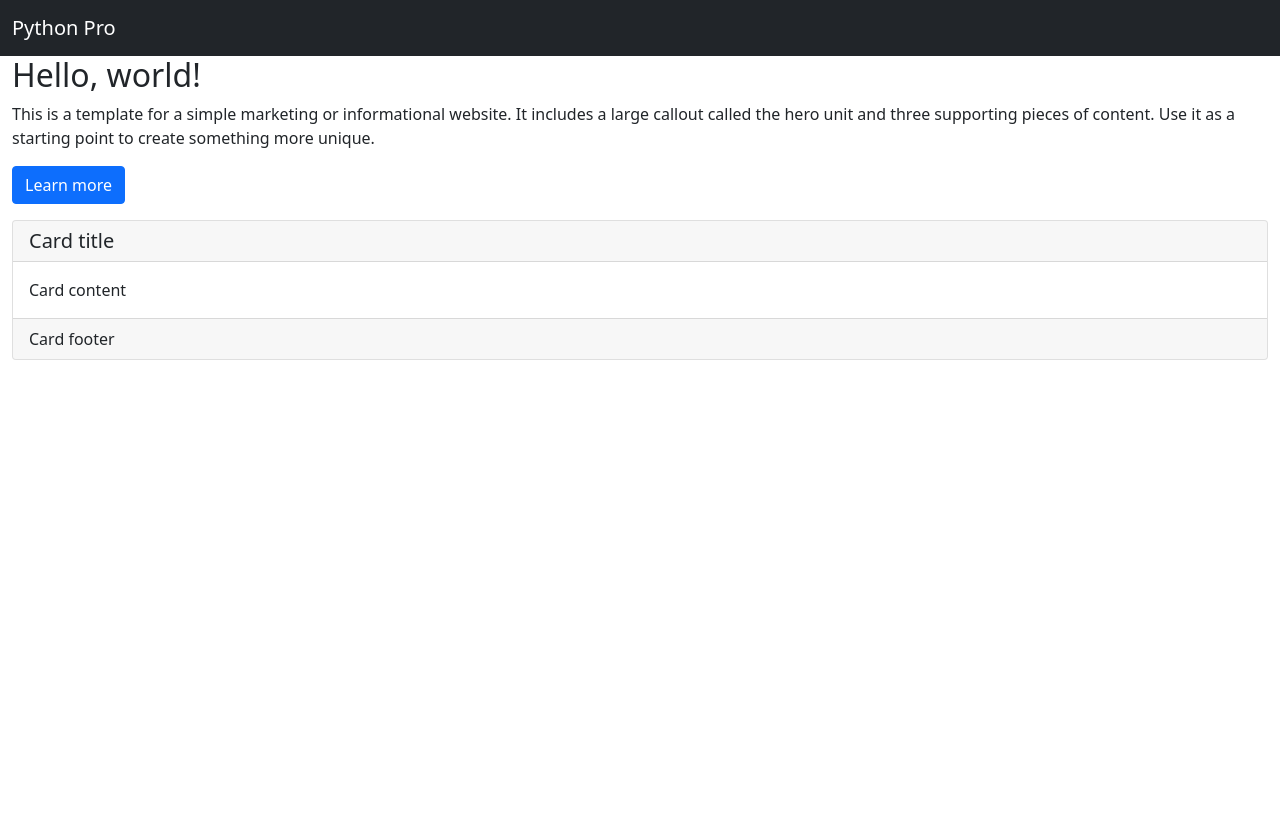
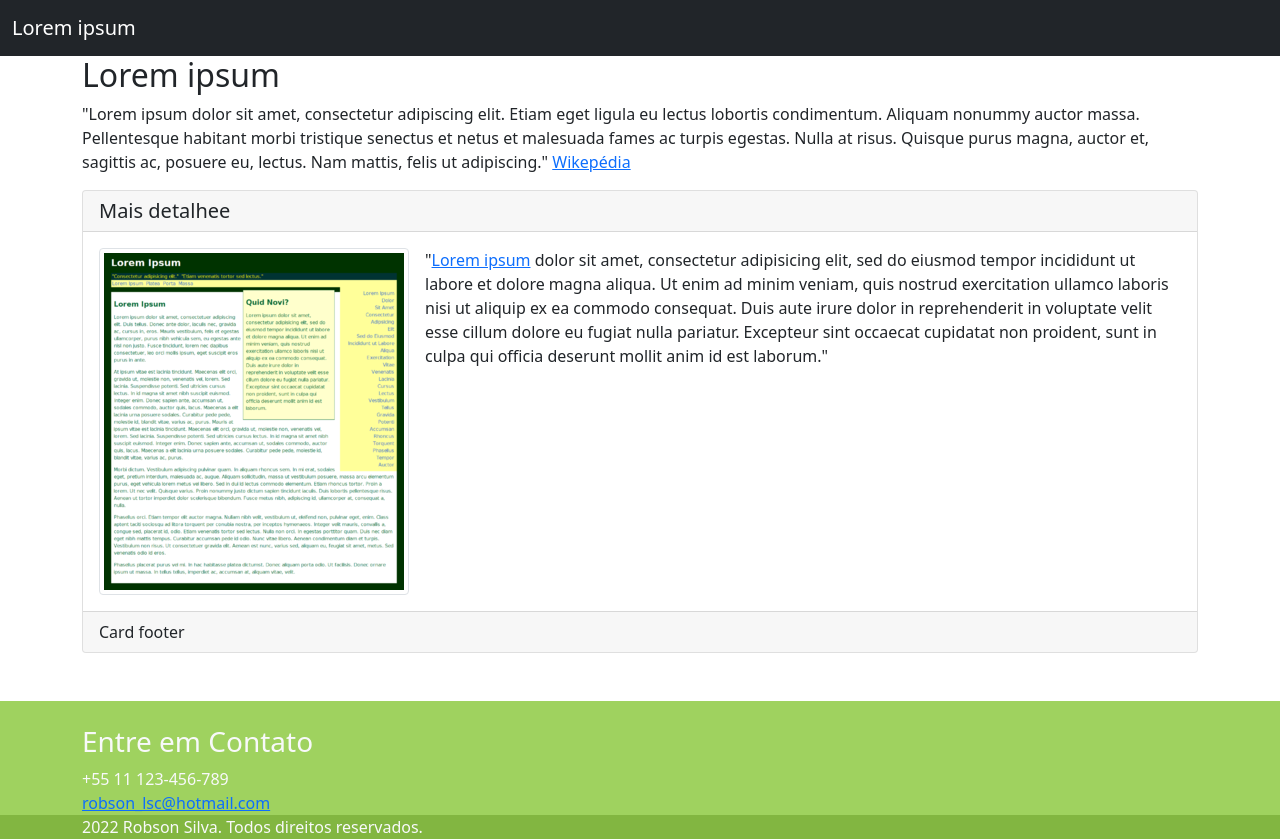
Before and after one commit to RLS400/-curso-django, a Django app: page / in a window 1280 px wide. Before the commit the page ends 360 px from the top, so only its background shows below. Run offline with Django 4.2, Linux system fonts and the light colour scheme; some libraries are stand-ins or nearby versions.

Commit message:
Configuração do HTML

```diff
--- a/pypro/base/static/css/style.css
+++ b/pypro/base/static/css/style.css
@@ -1 +1,6 @@
-# Empty CSS file for your own CSS
+.main-footer{
+    background-color: #9fd25f;
+}
+.rights {
+  background-color: #82b641;
+}
--- a/pypro/base/templates/base/home.html
+++ b/pypro/base/templates/base/home.html
@@ -6,11 +6,11 @@
     <meta http-equiv="X-UA-Compatible" content="IE=edge">
     <meta name="viewport" content="width=device-width, initial-scale=1">
 
-    <title>Python Pro</title>
+    <title>Lorem ipsum</title>
 
-    <meta name="description" content="Pagina do curso Python Pro">
+    <meta name="description" content="Lorem ipsum">
     <meta name="author" content="Robson Silva">
-
+	<link rel="'icon" type="image/png" href="{% static 'img/favicon.png' %}" />
     <link href="{% static 'css/bootstrap.css' %}" rel="stylesheet">
     <link href="{% static 'css/style.css' %}" rel="stylesheet">
     <script src="{% static 'js/jquery.min.js' %}"></script>
@@ -21,7 +21,7 @@
 
 <nav class="navbar navbar-expand-lg navbar-dark bg-dark">
   <div class="container-fluid">
-    <a class="navbar-brand" href="{% url 'base:home' %}">Python Pro</a>
+    <a class="navbar-brand" href="{% url 'base:home' %}">Lorem ipsum</a>
     <button class="navbar-toggler" type="button" data-bs-toggle="collapse" data-bs-target="#navbarSupportedContent" aria-controls="navbarSupportedContent" aria-expanded="false" aria-label="Toggle navigation">
       <span class="navbar-toggler-icon"></span>
     </button>
@@ -33,18 +33,16 @@
     </div>
   </div>
 </nav>
-    <div class="container-fluid">
+    <div class="container">
 	<div class="row">
 		<div class="col-md-12">
 			<div class="jumbotron">
 				<h2>
-					Hello, world!
+					Lorem ipsum
 				</h2>
 				<p>
-					This is a template for a simple marketing or informational website. It includes a large callout called the hero unit and three supporting pieces of content. Use it as a starting point to create something more unique.
-				</p>
-				<p>
-					<a class="btn btn-primary btn-large" href="#">Learn more</a>
+					"Lorem ipsum dolor sit amet, consectetur adipiscing elit. Etiam eget ligula eu lectus lobortis condimentum. Aliquam nonummy auctor massa. Pellentesque habitant morbi tristique senectus et netus et malesuada fames ac turpis egestas. Nulla at risus. Quisque purus magna, auctor et, sagittis ac, posuere eu, lectus. Nam mattis, felis ut adipiscing."
+				<a href="https://pt.wikipedia.org/wiki/Lorem_ipsum" target="_blank">Wikepédia</a>
 				</p>
 			</div>
 		</div>
@@ -53,11 +51,20 @@
 		<div class="col-md-12">
 			<div class="card">
 				<h5 class="card-header">
-					Card title
+					Mais detalhee
 				</h5>
 				<div class="card-body">
 					<p class="card-text">
-						Card content
+
+						<img src="{% static 'img/Lorem.png' %}" alt="Lorem ipsum"
+							 class="img-thumbnail rounded float-start me-3"/>
+						"<a href="https://pt.wikipedia.org/wiki/Lorem_ipsum">Lorem ipsum</a>
+						dolor sit amet, consectetur adipisicing elit, sed do eiusmod tempor
+						incididunt ut labore et dolore magna aliqua. Ut enim ad minim veniam,
+						quis nostrud exercitation ullamco laboris nisi ut aliquip ex ea commodo
+						consequat. Duis aute irure dolor in reprehenderit in voluptate velit esse cillum
+						dolore eu fugiat nulla pariatur. Excepteur sint occaecat cupidatat non proident,
+						sunt in culpa qui officia deserunt mollit anim id est laborum."
 					</p>
 				</div>
 				<div class="card-footer">
@@ -67,7 +74,29 @@
 		</div>
 	</div>
 </div>
-
+<footer class="main-footer mt-5 pt-4 text-light">
+	<div class="container">
+		<div class="row">
+			<div class="col">
+				<h3>Entre em Contato</h3>
+				<adress>
+					+55 11 123-456-789
+					<br/>
+					<a href="mailto:robson_lsc@hotmail.com">robson_lsc@hotmail.com</a>
+				</adress>
+			</div>
+		</div>
+	</div>
+	<div class="rights">
+			<div class="container">
+			<div class="row">
+				<div class="col">
+					{% now 'Y' %} Robson Silva. Todos direitos reservados.
+				</div>
+			</div>
+		</div>
+	</div>
+</footer>
 
   </body>
 </html>
```
Also changed, not shown: pypro/base/tests/test_home.py (+2 -2 lines), pypro/base/static/img/Lorem.png (added), pypro/base/static/img/favicon.png (added).
